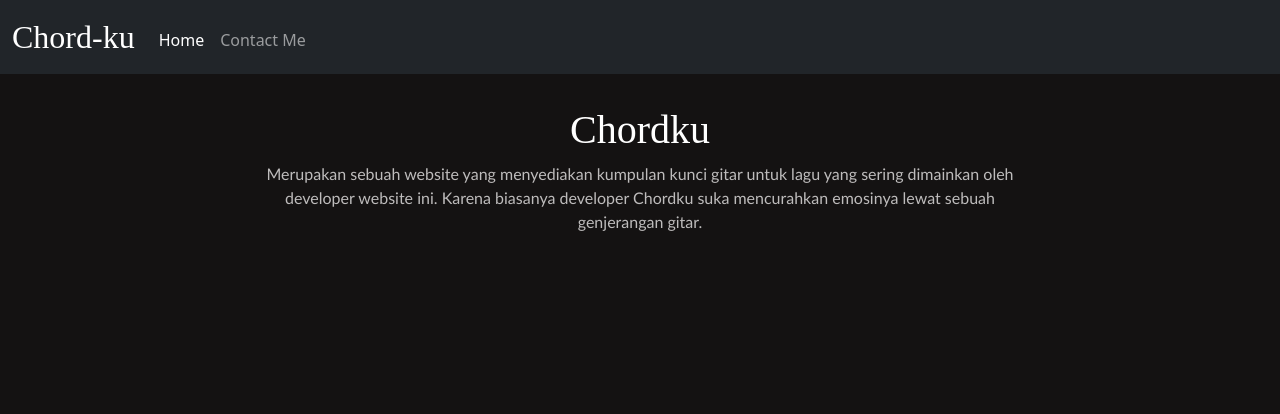
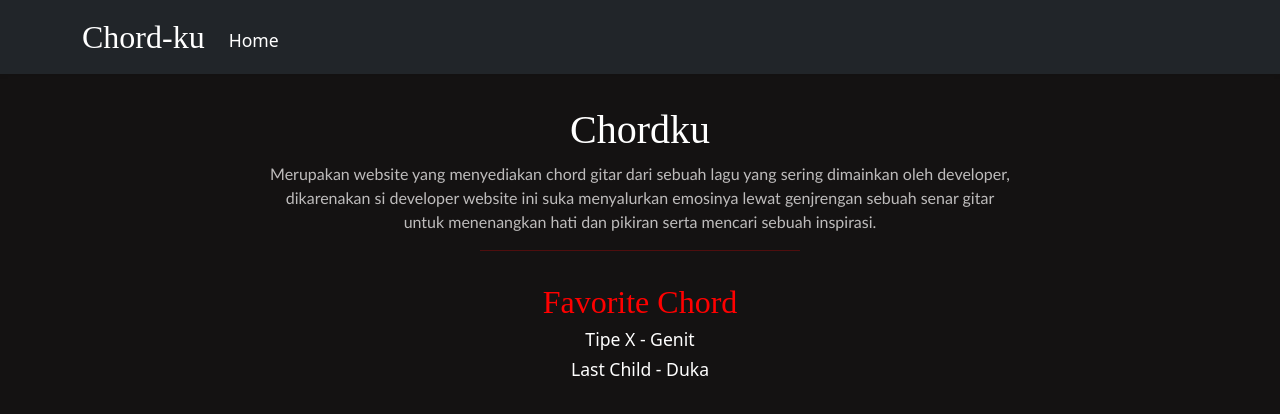
Before and after one commit to herdyy69/chordku, a plain HTML site: page index.html in a window 1280 px wide. Drawn offline with nearby package versions, Linux system fonts and the light colour scheme.

Commit message:
Add files via upload

```diff
--- /dev/null
+++ b/asset/style.css
@@ -0,0 +1,32 @@
+body {
+  background-color: rgb(20, 18, 18);
+  padding: 0;
+  margin: 0;
+}
+.navbar-brand {
+  font-family: 'Times New Roman', Times, serif;
+  font-size: 2rem;
+}
+.nav-link {
+  margin-top: 0.4rem;
+}
+.text-tittle {
+  font-family: 'Times New Roman', Times, serif;
+  text-align: center;
+  color: white;
+  margin-top: 2rem;
+}
+p {
+  color: rgb(190, 188, 188);
+  font-family: 'Trebuchet MS', 'Lucida Sans Unicode', 'Lucida Grande', 'Lucida Sans', Arial, sans-serif;
+  font-size: 1rem;
+}
+h4,
+a {
+  text-decoration: none;
+  font-size: 1.1rem;
+  color: white;
+}
+a:hover {
+  color: red;
+}
--- a/index.html
+++ b/index.html
@@ -5,54 +5,13 @@
     <meta name="viewport" content="width=device-width, initial-scale=1" />
     <link href="https://cdn.jsdelivr.net/npm/bootstrap@5.1.3/dist/css/bootstrap.min.css" rel="stylesheet" integrity="sha384-1BmE4kWBq78iYhFldvKuhfTAU6auU8tT94WrHftjDbrCEXSU1oBoqyl2QvZ6jIW3" crossorigin="anonymous" />
     <script src="https://cdn.jsdelivr.net/npm/bootstrap@5.1.3/dist/js/bootstrap.bundle.min.js" integrity="sha384-ka7Sk0Gln4gmtz2MlQnikT1wXgYsOg+OMhuP+IlRH9sENBO0LRn5q+8nbTov4+1p" crossorigin="anonymous"></script>
+    <link rel="stylesheet" href="asset/style.css" />
     <title>Website Urang - Kumaha Urang</title>
-    <style>
-      body {
-        background-color: rgb(20, 18, 18);
-        padding: 0;
-        margin: 0;
-      }
-      .navbar-brand {
-        font-family: 'Times New Roman', Times, serif;
-        font-size: 2rem;
-      }
-      .nav-link {
-        margin-top: 0.4rem;
-      }
-      .text-tittle {
-        font-family: 'Times New Roman', Times, serif;
-        text-align: center;
-        color: white;
-        margin-top: 2rem;
-      }
-      p {
-        color: rgb(190, 188, 188);
-        font-family: 'Trebuchet MS', 'Lucida Sans Unicode', 'Lucida Grande', 'Lucida Sans', Arial, sans-serif;
-        font-size: 1rem;
-      }
-      th,
-      h2 {
-        color: white;
-        font-family: Cambria, Cochin, Georgia, Times, 'Times New Roman', serif;
-        font-size: 2rem;
-        margin-bottom: 1.5rem;
-      }
-      td,
-      .link {
-        text-decoration: none;
-        color: rgb(255, 255, 255);
-        margin-top: -1rem;
-      }
-      .link:hover {
-        color: rgb(255, 0, 0);
-        font-size: 2rem;
-      }
-    </style>
   </head>
   <body>
     <div class="col-lg-12">
-      <nav class="navbar navbar-expand-lg navbar-dark bg-dark">
-        <div class="container-fluid">
+      <nav class="navbar navbar-expand-lg navbar-dark bg-dark shadow-sm">
+        <div class="container">
           <a class="navbar-brand" href="#">Chord-ku</a>
           <button class="navbar-toggler" type="button" data-bs-toggle="collapse" data-bs-target="#navbarNav" aria-controls="navbarNav" aria-expanded="false" aria-label="Toggle navigation">
             <span class="navbar-toggler-icon"></span>
@@ -62,47 +21,40 @@
               <li class="nav-item">
                 <a class="nav-link active" aria-current="page" href="#">Home</a>
               </li>
-              <li class="nav-item">
+              <!-- <li class="nav-item">
                 <a class="nav-link" href="#">Contact Me</a>
-              </li>
+              </li> -->
             </ul>
           </div>
         </div>
       </nav>
     </div>
 
-    <div class="row justify-content-center">
-      <!-- <div class="col col-md-7"> -->
+    <center>
+      <div class="col col-md-7">
         <article>
           <h1 class="text-tittle text-center">Chordku</h1>
           <p class="text-center">
-          Merupakan sebuah website yang menyediakan kumpulan kunci gitar untuk lagu yang sering dimainkan oleh <br />
-          developer website ini. Karena biasanya developer Chordku suka mencurahkan emosinya lewat sebuah <br />
-          genjerangan gitar.
+            Merupakan website yang menyediakan chord gitar dari sebuah lagu yang sering dimainkan oleh developer, dikarenakan si developer website ini suka menyalurkan emosinya lewat genjrengan sebuah senar gitar untuk menenangkan hati dan
+            pikiran serta mencari sebuah inspirasi.
           </p>
         </article>
-      <!-- </div> -->
       </div>
-
-    <!-- <h1 class="text-tittle">Chordku</h1>
+    </center>
     <center>
-      <div class="col-md-6 row justify-content-center" style="text-align: center">
-        <p class="text-center">
-          Merupakan sebuah website yang menyediakan kumpulan kunci gitar untuk lagu yang sering dimainkan oleh developer website ini. Karena biasanya developer Chordku suka mencurahkan emosinya lewat sebuah genjerangan gitar.
-        </p>
+      <div class="col-md-4">
+        <hr style="width: 20rem; color: red" />
       </div>
     </center>
 
-    <table class="table-responsive mt-3" align="center">
-      <tr>
-        <th><h2>Favorite Chord</h2></th>
-      </tr>
-      <tr>
-        <td>
-          <p align="center" class="link"><a class="link" href="https://www.chordtela.com/2016/09/last-child-duka.html">Last Child - Duka</a></p>
-          <p align="center" class="link"><a class="link" href="https://www.chordtela.com/2015/01/biarlah-killing-me-inside-ft-luna-maya.html">Killing me inside - Biarlah</a></p>
-        </td>
-      </tr>
-    </table> -->
+    <center>
+      <div class="col-md-5">
+        <h1 class="text-tittle" style="font-size: 2rem; color: red">Favorite Chord</h1>
+        <section>
+          <h4><a href="https://www.chordtela.com/2014/11/genit-tipe-x.html">Tipe X - Genit</a></h4>
+          <h4><a href="https://www.chordtela.com/2016/09/last-child-duka.html">Last Child - Duka</a></h4>
+        </section>
+      </div>
+    </center>
   </body>
 </html>
```
Lines whose indentation alone changed are shown as unchanged.
